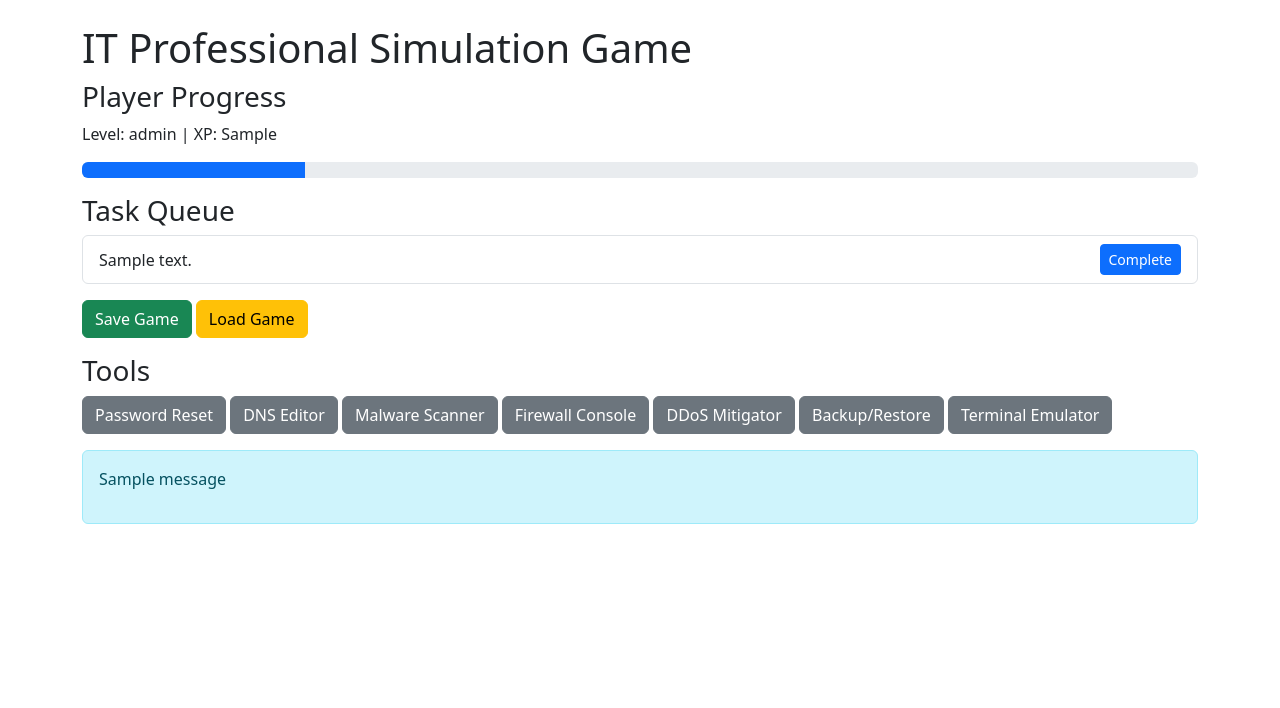
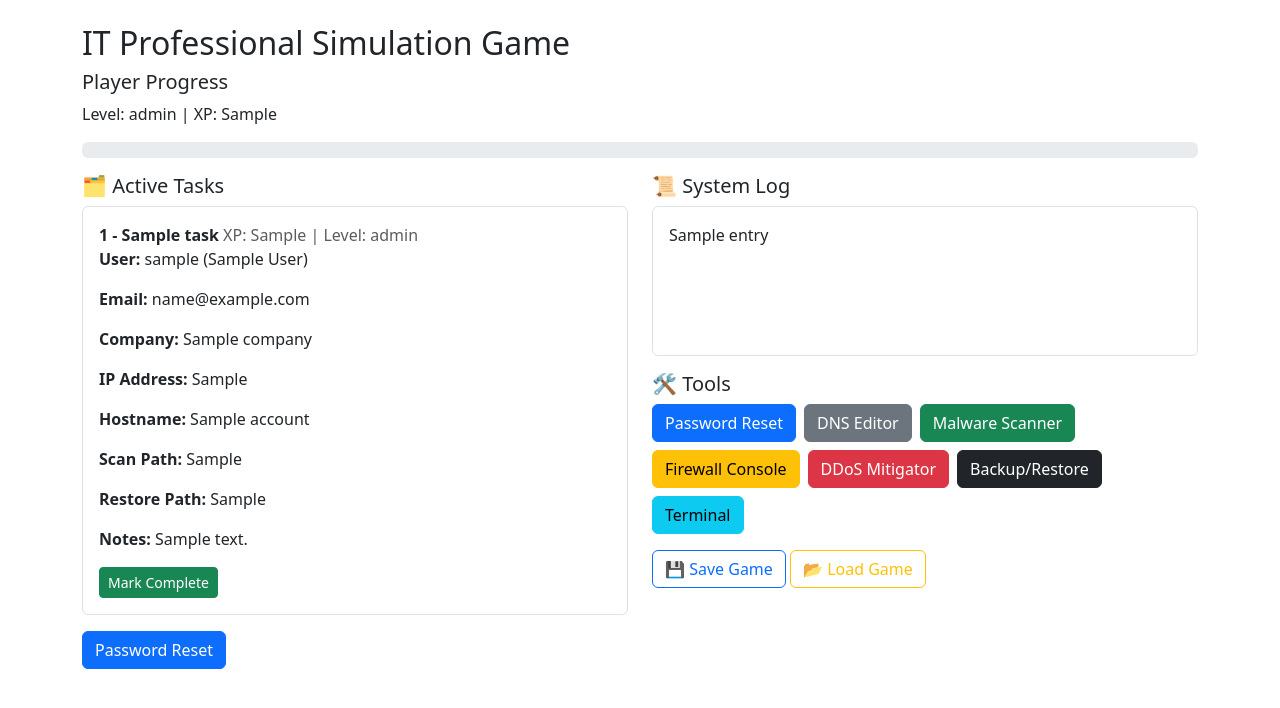
Before and after one commit to metrik420/it_game, a Flask app: template app/templates/index.html in a window 1280 px wide. Shown: the top 708 px of the page. Run offline with Flask 3, Linux system fonts and the light colour scheme; the template is opened without the code that fills it: most values are stand-ins (such as "Sample title", 1, 10 or a date in 2020); one stand-in notice (Sample message) is shown.

Commit message:
🚀 IT Sim Game: Tasks now generate dynamically with full account info + issue notes | Tool validation works for DNS, Password Reset, and more | UI connected | Next: Tool difficulty scaling, XP tracking by tool type, and error simulation

```diff
--- a/app/templates/index.html
+++ b/app/templates/index.html
@@ -1,147 +1,81 @@
 <!DOCTYPE html>
 <html lang="en">
 <head>
-  <meta charset="UTF-8">
-  <meta name="viewport" content="width=device-width, initial-scale=1">
-  <title>IT Professional Simulation Game</title>
-  <link href="https://cdn.jsdelivr.net/npm/bootstrap@5.3.0/dist/css/bootstrap.min.css" rel="stylesheet">
-  <link rel="stylesheet" href="{{ url_for('static', filename='css/main.css') }}">
+    <meta charset="UTF-8">
+    <title>IT Professional Simulation Game</title>
+    <link href="https://cdn.jsdelivr.net/npm/bootstrap@5.3.0/dist/css/bootstrap.min.css" rel="stylesheet">
 </head>
-<body>
-  <div class="container mt-4">
-    <h1>IT Professional Simulation Game</h1>
-    <div id="player-progress" class="mb-3">
-      <h3>Player Progress</h3>
-      <p id="progress-text">Level: {{ game.level }} | XP: {{ game.xp }}</p>
-      <div class="progress">
-        <div id="xp-bar" class="progress-bar" role="progressbar" style="width: {{ (game.xp % 50) * 2 }}%;" aria-valuenow="{{ game.xp % 50 }}" aria-valuemin="0" aria-valuemax="50"></div>
-      </div>
+<body class="container py-4">
+    <h2>IT Professional Simulation Game</h2>
+
+    <h5>Player Progress</h5>
+    <p>Level: {{ game.level }} | XP: {{ game.xp }}</p>
+    <div class="progress mb-3">
+        <div class="progress-bar" role="progressbar" style="width: {{ game.xp }}%;" aria-valuenow="{{ game.xp }}" aria-valuemin="0" aria-valuemax="100"></div>
     </div>
-    <div id="task-queue" class="mb-3">
-      <h3>Task Queue</h3>
-      <ul id="task-list" class="list-group">
-        {% for task_id, task in game.tasks.items() %}
-          <li class="list-group-item d-flex justify-content-between align-items-center {% if task.escalated %}list-group-item-danger{% endif %}" data-task-id="{{ task_id }}">
-            {{ task.description }}
-            {% if task.completed %}
-              <span class="badge bg-success">Completed</span>
-            {% else %}
-              <button class="btn btn-primary btn-sm complete-task-btn" data-task-id="{{ task_id }}">Complete</button>
-            {% endif %}
-          </li>
-        {% endfor %}
-      </ul>
+
+    <div class="row">
+        <!-- Tasks -->
+        <div class="col-md-6">
+            <h5>🗂️ Active Tasks</h5>
+            {% for task_id, task in game.tasks.items() %}
+                {% if not task.completed %}
+                    <div class="border rounded p-3 mb-3">
+                        <strong>{{ task_id }} - {{ task.name }}</strong> <span class="text-muted">XP: {{ task.xp }} | Level: {{ task.level }}</span>
+                        <p><strong>User:</strong> {{ task.account.username }} ({{ task.account.full_name }})</p>
+                        <p><strong>Email:</strong> {{ task.account.email }}</p>
+                        <p><strong>Company:</strong> {{ task.account.company }}</p>
+                        <p><strong>IP Address:</strong> {{ task.account.ip }}</p>
+                        <p><strong>Hostname:</strong> {{ task.account.hostname }}</p>
+                        <p><strong>Scan Path:</strong> {{ task.account.scan_path }}</p>
+                        <p><strong>Restore Path:</strong> {{ task.account.restore_path }}</p>
+                        <p><strong>Notes:</strong> {{ task.account.notes or '—' }}</p>
+                        <form action="{{ url_for('main.complete_task') }}" method="post">
+                            <button class="btn btn-success btn-sm">Mark Complete</button>
+                        </form>
+                    </div>
+                {% endif %}
+            {% endfor %}
+        </div>
+
+        <!-- System Log & Tools -->
+        <div class="col-md-6">
+            <h5>📜 System Log</h5>
+            <div class="border rounded p-3 mb-3" style="height: 150px; overflow-y: auto;">
+                {% for entry in game.log %}
+                    <div>{{ entry }}</div>
+                {% endfor %}
+            </div>
+
+            <h5>🛠️ Tools</h5>
+            <div class="d-flex flex-wrap gap-2 mb-3">
+                <button class="btn btn-primary" data-bs-toggle="modal" data-bs-target="#passwordResetModal">Password Reset</button>
+                <button class="btn btn-secondary" data-bs-toggle="modal" data-bs-target="#dnsEditorModal">DNS Editor</button>
+                <button class="btn btn-success" data-bs-toggle="modal" data-bs-target="#malwareScannerModal">Malware Scanner</button>
+                <button class="btn btn-warning" data-bs-toggle="modal" data-bs-target="#firewallConsoleModal">Firewall Console</button>
+                <button class="btn btn-danger" data-bs-toggle="modal" data-bs-target="#ddosMitigatorModal">DDoS Mitigator</button>
+                <button class="btn btn-dark" data-bs-toggle="modal" data-bs-target="#backupRestoreModal">Backup/Restore</button>
+                <button class="btn btn-info" data-bs-toggle="modal" data-bs-target="#terminalModal">Terminal</button>
+            </div>
+
+            <form action="{{ url_for('main.save') }}" method="post" class="d-inline">
+                <button class="btn btn-outline-primary">💾 Save Game</button>
+            </form>
+            <form action="{{ url_for('main.load') }}" method="post" class="d-inline">
+                <button class="btn btn-outline-warning">📂 Load Game</button>
+            </form>
+        </div>
     </div>
-    <div class="mb-3">
-      <button id="save-game" class="btn btn-success">Save Game</button>
-      <button id="load-game" class="btn btn-warning">Load Game</button>
-    </div>
-    <div class="mb-3">
-      <h3>Tools</h3>
-      <button class="btn btn-secondary tool-btn" data-tool="password_reset">Password Reset</button>
-      <button class="btn btn-secondary tool-btn" data-tool="dns_editor">DNS Editor</button>
-      <button class="btn btn-secondary tool-btn" data-tool="malware_scanner">Malware Scanner</button>
-      <button class="btn btn-secondary tool-btn" data-tool="firewall_console">Firewall Console</button>
-      <button class="btn btn-secondary tool-btn" data-tool="ddos_mitigator">DDoS Mitigator</button>
-      <button class="btn btn-secondary tool-btn" data-tool="backup_restore">Backup/Restore</button>
-      <button class="btn btn-secondary tool-btn" data-tool="terminal_emulator">Terminal Emulator</button>
-    </div>
-    <div id="flash-messages">
-      {% with messages = get_flashed_messages() %}
-        {% if messages %}
-          <div class="alert alert-info" role="alert">
-            {% for message in messages %}
-              <p>{{ message }}</p>
-            {% endfor %}
-          </div>
-        {% endif %}
-      {% endwith %}
-    </div>
-  </div>
-  <script src="https://code.jquery.com/jquery-3.6.0.min.js"></script>
-  <script src="https://cdn.jsdelivr.net/npm/bootstrap@5.3.0/dist/js/bootstrap.bundle.min.js"></script>
-  <script>
-    function updateGameState() {
-      $.ajax({
-        url: '/game_state',
-        method: 'GET',
-        dataType: 'json',
-        success: function(data) {
-          // Update player progress
-          $('#progress-text').text('Level: ' + data.level + ' | XP: ' + data.xp);
-          $('#xp-bar').css('width', ((data.xp % 50) * 2) + '%');
 
-          // Update task list
-          var taskList = $('#task-list');
-          taskList.empty();
-          $.each(data.tasks, function(task_id, task) {
-            var liClass = 'list-group-item d-flex justify-content-between align-items-center';
-            if (task.escalated) liClass += ' list-group-item-danger';
-            var listItem = $('<li></li>').addClass(liClass).attr('data-task-id', task_id);
-            listItem.text(task.description);
-            if (task.completed) {
-              listItem.append(' <span class="badge bg-success">Completed</span>');
-            } else {
-              var completeBtn = $('<button>Complete</button>').addClass('btn btn-primary btn-sm complete-task-btn').attr('data-task-id', task_id);
-              listItem.append(completeBtn);
-            }
-            taskList.append(listItem);
-          });
-        },
-        error: function() {
-          console.error('Failed to fetch game state.');
-        }
-      });
-    }
+    <!-- Modals for tools (keep as-is or update next) -->
+    {% include 'modals/password_reset.html' %}
+    {% include 'modals/dns_editor.html' %}
+    {% include 'modals/malware_scanner.html' %}
+    {% include 'modals/firewall_console.html' %}
+    {% include 'modals/ddos_mitigator.html' %}
+    {% include 'modals/backup_restore.html' %}
+    {% include 'modals/terminal.html' %}
 
-    $(document).ready(function(){
-      // Poll for game state updates every 10 seconds
-      setInterval(updateGameState, 10000);
-
-      // Handle task completion
-      $(document).on('click', '.complete-task-btn', function(){
-        var task_id = $(this).data('task-id');
-        $.post('/complete_task', { task_id: task_id }, function(){
-          updateGameState();
-        });
-      });
-
-      // Save game
-      $('#save-game').click(function(){
-        $.post('/save', function(){
-          alert('Game saved successfully.');
-          updateGameState();
-        });
-      });
-
-      // Load game
-      $('#load-game').click(function(){
-        $.post('/load', function(){
-          alert('Game loaded successfully.');
-          updateGameState();
-        });
-      });
-
-      // Run tools
-      $('.tool-btn').click(function(){
-        var toolName = $(this).data('tool');
-        $.ajax({
-          url: '/tool/' + toolName,
-          method: 'GET',
-          dataType: 'json',
-          success: function(data) {
-            if (data.result) {
-              alert(data.result);
-            } else {
-              alert("Error: " + data.error);
-            }
-          },
-          error: function(){
-            alert("Error running tool " + toolName);
-          }
-        });
-      });
-    });
-  </script>
+    <script src="https://cdn.jsdelivr.net/npm/bootstrap@5.3.0/dist/js/bootstrap.bundle.min.js"></script>
 </body>
 </html>
--- /dev/null
+++ b/app/templates/modals/backup_restore.html
@@ -0,0 +1,6 @@
+<div class="modal fade" id="backupModal" tabindex="-1" aria-labelledby="backupModalLabel" aria-hidden="true">
+  <div class="modal-dialog"><div class="modal-content"><div class="modal-header">
+    <h5 class="modal-title" id="backupModalLabel">Backup / Restore</h5>
+    <button type="button" class="btn-close" data-bs-dismiss="modal"></button>
+  </div><div class="modal-body">Placeholder for Backup/Restore</div></div></div>
+</div>
--- /dev/null
+++ b/app/templates/modals/ddos_mitigator.html
@@ -0,0 +1,19 @@
+<div class="modal fade" id="ddosModal" tabindex="-1" aria-labelledby="ddosModalLabel" aria-hidden="true">
+  <div class="modal-dialog">
+    <form class="modal-content" method="POST" action="{{ url_for('main.ddos_mitigator_tool') }}">
+      <div class="modal-header">
+        <h5 class="modal-title" id="ddosModalLabel">DDoS Mitigator</h5>
+        <button type="button" class="btn-close" data-bs-dismiss="modal"></button>
+      </div>
+      <div class="modal-body">
+        <div class="mb-3">
+          <label for="target" class="form-label">Target Domain/IP</label>
+          <input type="text" class="form-control" name="target" id="target" placeholder="e.g. api.example.com" required>
+        </div>
+      </div>
+      <div class="modal-footer">
+        <button type="submit" class="btn btn-danger">Mitigate Attack</button>
+      </div>
+    </form>
+  </div>
+</div>
--- /dev/null
+++ b/app/templates/modals/dns_editor.html
@@ -0,0 +1,24 @@
+<!-- app/templates/modals/dns_editor.html -->
+<div class="modal fade" id="dnsEditorModal" tabindex="-1" aria-labelledby="dnsEditorModalLabel" aria-hidden="true">
+  <div class="modal-dialog">
+    <form method="POST" action="{{ url_for('main.dns_editor_tool') }}" class="modal-content">
+      <div class="modal-header">
+        <h5 class="modal-title" id="dnsEditorModalLabel">DNS Editor</h5>
+        <button type="button" class="btn-close" data-bs-dismiss="modal" aria-label="Close"></button>
+      </div>
+      <div class="modal-body">
+        <div class="mb-3">
+          <label for="hostname" class="form-label">Hostname</label>
+          <input type="text" class="form-control" id="hostname" name="hostname" placeholder="example.domain.com" required>
+        </div>
+        <div class="mb-3">
+          <label for="ip_address" class="form-label">IP Address</label>
+          <input type="text" class="form-control" id="ip_address" name="ip_address" placeholder="192.168.1.1" required>
+        </div>
+      </div>
+      <div class="modal-footer">
+        <button type="submit" class="btn btn-secondary">Update DNS</button>
+      </div>
+    </form>
+  </div>
+</div>
--- /dev/null
+++ b/app/templates/modals/firewall_console.html
@@ -0,0 +1,30 @@
+<div class="modal fade" id="firewallModal" tabindex="-1" aria-labelledby="firewallModalLabel" aria-hidden="true">
+  <div class="modal-dialog">
+    <form class="modal-content" method="POST" action="{{ url_for('main.firewall_console_tool') }}">
+      <div class="modal-header">
+        <h5 class="modal-title" id="firewallModalLabel">Firewall Console</h5>
+        <button type="button" class="btn-close" data-bs-dismiss="modal"></button>
+      </div>
+      <div class="modal-body">
+        <div class="mb-3">
+          <label for="port" class="form-label">Port</label>
+          <input type="number" class="form-control" name="port" id="port" placeholder="e.g. 22" required>
+        </div>
+        <div class="mb-3">
+          <label class="form-label">Action</label><br>
+          <div class="form-check form-check-inline">
+            <input class="form-check-input" type="radio" name="action" id="allow" value="allow" checked>
+            <label class="form-check-label" for="allow">Allow</label>
+          </div>
+          <div class="form-check form-check-inline">
+            <input class="form-check-input" type="radio" name="action" id="deny" value="deny">
+            <label class="form-check-label" for="deny">Deny</label>
+          </div>
+        </div>
+      </div>
+      <div class="modal-footer">
+        <button type="submit" class="btn btn-warning">Apply Rule</button>
+      </div>
+    </form>
+  </div>
+</div>
--- /dev/null
+++ b/app/templates/modals/malware_scanner.html
@@ -0,0 +1,19 @@
+<div class="modal fade" id="malwareScannerModal" tabindex="-1" aria-labelledby="malwareScannerModalLabel" aria-hidden="true">
+  <div class="modal-dialog">
+    <form class="modal-content" method="POST" action="{{ url_for('main.malware_scanner_tool') }}">
+      <div class="modal-header">
+        <h5 class="modal-title" id="malwareScannerModalLabel">Malware Scanner</h5>
+        <button type="button" class="btn-close" data-bs-dismiss="modal" aria-label="Close"></button>
+      </div>
+      <div class="modal-body">
+        <div class="mb-3">
+          <label for="scan_path" class="form-label">Directory to Scan</label>
+          <input type="text" class="form-control" id="scan_path" name="scan_path" placeholder="/var/www/html" required>
+        </div>
+      </div>
+      <div class="modal-footer">
+        <button type="submit" class="btn btn-success">Scan</button>
+      </div>
+    </form>
+  </div>
+</div>
--- /dev/null
+++ b/app/templates/modals/password_reset.html
@@ -0,0 +1,29 @@
+<!-- Trigger Button (you can place this anywhere like in index.html) -->
+<button type="button" class="btn btn-primary" data-bs-toggle="modal" data-bs-target="#passwordResetModal">
+  Password Reset
+</button>
+
+<!-- Modal -->
+<div class="modal fade" id="passwordResetModal" tabindex="-1" aria-labelledby="passwordResetModalLabel" aria-hidden="true">
+  <div class="modal-dialog">
+    <div class="modal-content">
+      <form method="POST" action="{{ url_for('main.password_reset_tool') }}">
+        <div class="modal-header">
+          <h5 class="modal-title" id="passwordResetModalLabel">Password Reset Tool</h5>
+          <button type="button" class="btn-close" data-bs-dismiss="modal" aria-label="Close"></button>
+        </div>
+        <div class="modal-body">
+          <input type="hidden" name="tool" value="Password Reset">
+          <div class="mb-3">
+            <label for="username" class="form-label">Username</label>
+            <input type="text" class="form-control" id="username" name="username" placeholder="Enter username" required>
+          </div>
+        </div>
+        <div class="modal-footer">
+          <button type="submit" class="btn btn-success">Submit</button>
+          <button type="button" class="btn btn-secondary" data-bs-dismiss="modal">Cancel</button>
+        </div>
+      </form>
+    </div>
+  </div>
+</div>
--- /dev/null
+++ b/app/templates/modals/terminal.html
@@ -0,0 +1,6 @@
+<div class="modal fade" id="terminalModal" tabindex="-1" aria-labelledby="terminalModalLabel" aria-hidden="true">
+  <div class="modal-dialog"><div class="modal-content"><div class="modal-header">
+    <h5 class="modal-title" id="terminalModalLabel">Terminal Emulator</h5>
+    <button type="button" class="btn-close" data-bs-dismiss="modal"></button>
+  </div><div class="modal-body">Placeholder for Terminal Emulator</div></div></div>
+</div>
```
Also changed, not shown: app/game_engine.py (+80 -90 lines), app/routes.py (+97 -8 lines).
